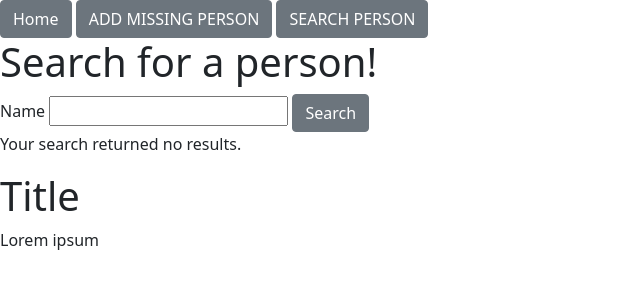
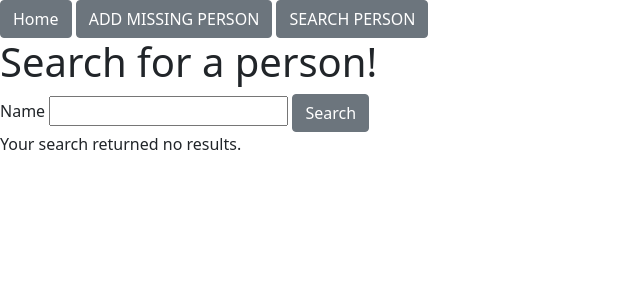
Before and after one commit to oliverescobar/missingPersons, a Django app: page /search/ in a window 1280 px wide. Shown: the top 300 px of the page, without its empty margins (0-640 px from the left). Run offline with Django 4.2, Linux system fonts and the light colour scheme; some libraries are stand-ins or nearby versions.

Commit message:
Update search.html

```diff
--- a/missingPersons/templates/homepages/search.html
+++ b/missingPersons/templates/homepages/search.html
@@ -32,7 +32,7 @@
     </div>
     {% endfor %} {% endif %}
 
-    <h1>Title</h1>
-    <p>Lorem ipsum</p>
+    <h1></h1>
+    <p></p>
 </form>
 {% endblock %}
```
